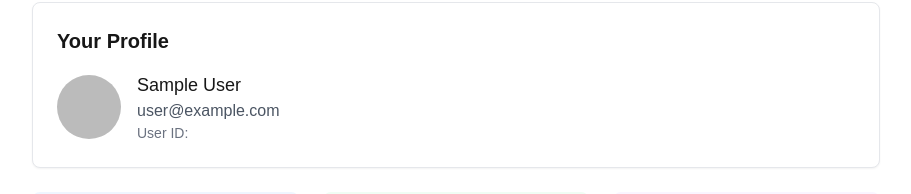
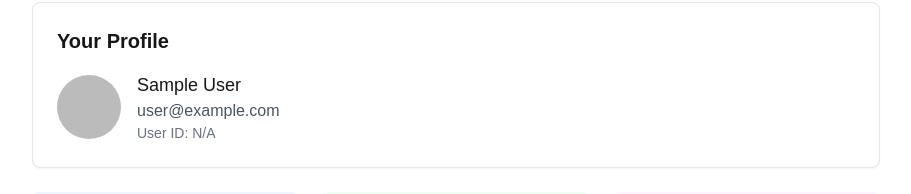
Before and after one commit to overlord-ai-ctrl/Kingdom-website, a Next.js app: page /dashboard in a window 1280 px wide. Shown: the part 122-316 px from the top of the page, without its empty margins (184-1095 px from the left). Built offline with nearby package versions, Linux system fonts and the light colour scheme; no server answers; sample sign-in values are in the browser's storage.

Commit message:
Fix TypeScript error: add proper ExtendedSession type for userId

```diff
--- a/app/dashboard/page.tsx
+++ b/app/dashboard/page.tsx
@@ -3,9 +3,14 @@ import { authOptions } from "@/lib/auth";
 import { redirect } from "next/navigation";
 import Image from "next/image";
 import Link from "next/link";
+import { Session } from "next-auth";
+
+interface ExtendedSession extends Session {
+  userId?: string;
+}
 
 export default async function DashboardPage() {
-  const session = await getServerSession(authOptions);
+  const session = (await getServerSession(authOptions)) as ExtendedSession;
 
   if (!session) {
     redirect("/");
@@ -38,7 +43,9 @@ export default async function DashboardPage() {
           <div>
             <p className="text-lg font-medium">{session.user?.name}</p>
             <p className="text-gray-600">{session.user?.email}</p>
-            <p className="text-sm text-gray-500">User ID: {session.userId}</p>
+            <p className="text-sm text-gray-500">
+              User ID: {session.userId || "N/A"}
+            </p>
           </div>
         </div>
       </div>
```
